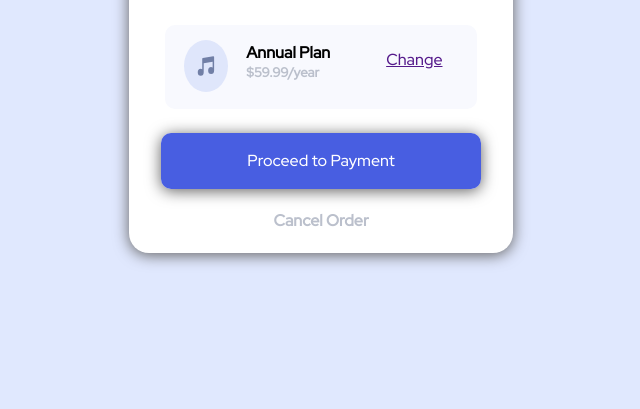
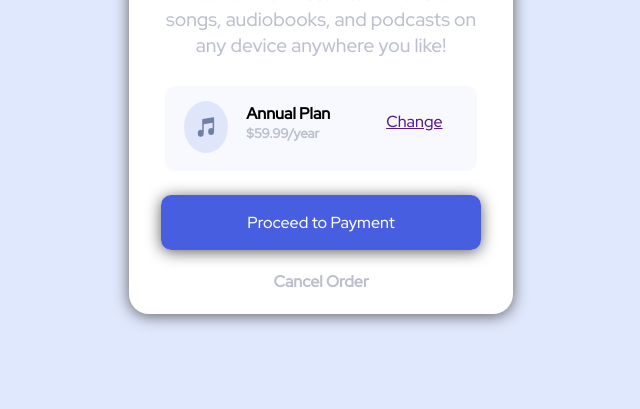
Before and after one commit to launasci/D6, a plain HTML site: page index.html in a window 1536 px wide. Shown: the part 391-800 px from the top of the page, without its empty margins (447-1087 px from the left). Drawn offline with Linux system fonts and the light colour scheme.

Commit message:
tentando resolver o problema no css do console devtools e adicionando margin no container

```diff
--- a/css/style.css
+++ b/css/style.css
@@ -121,6 +121,7 @@ body {
   }
 
   .container {
+    margin-top: 8%;
     height: 61%;
     align-items: center;
     justify-content: center;
```
